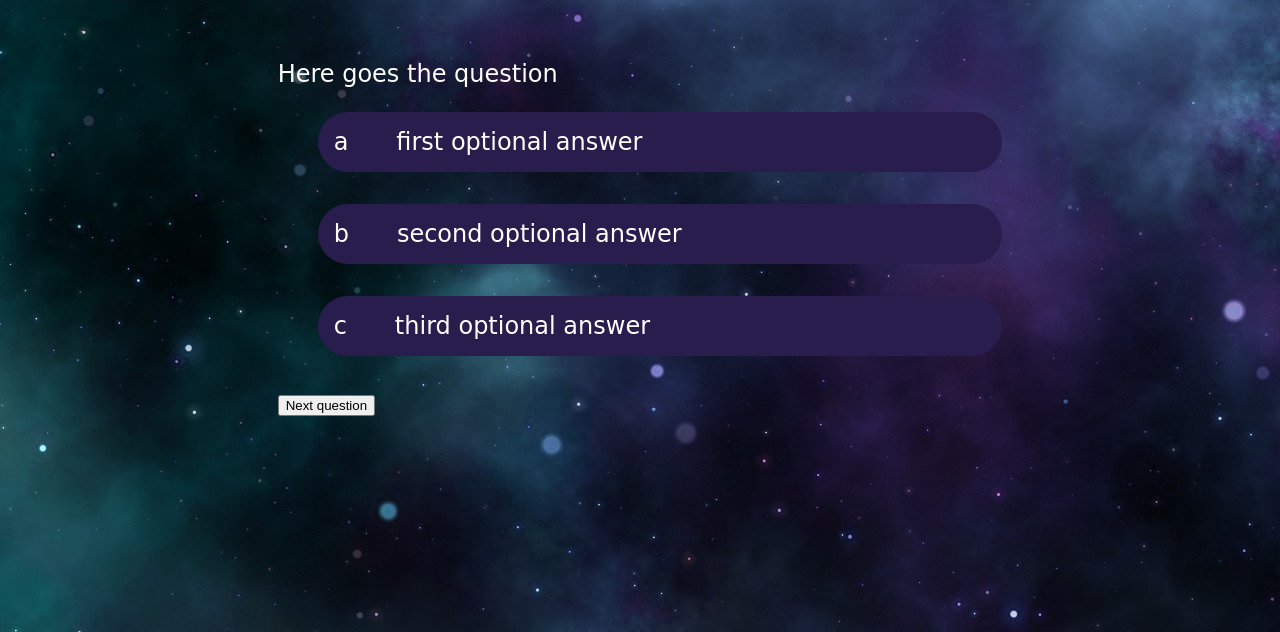
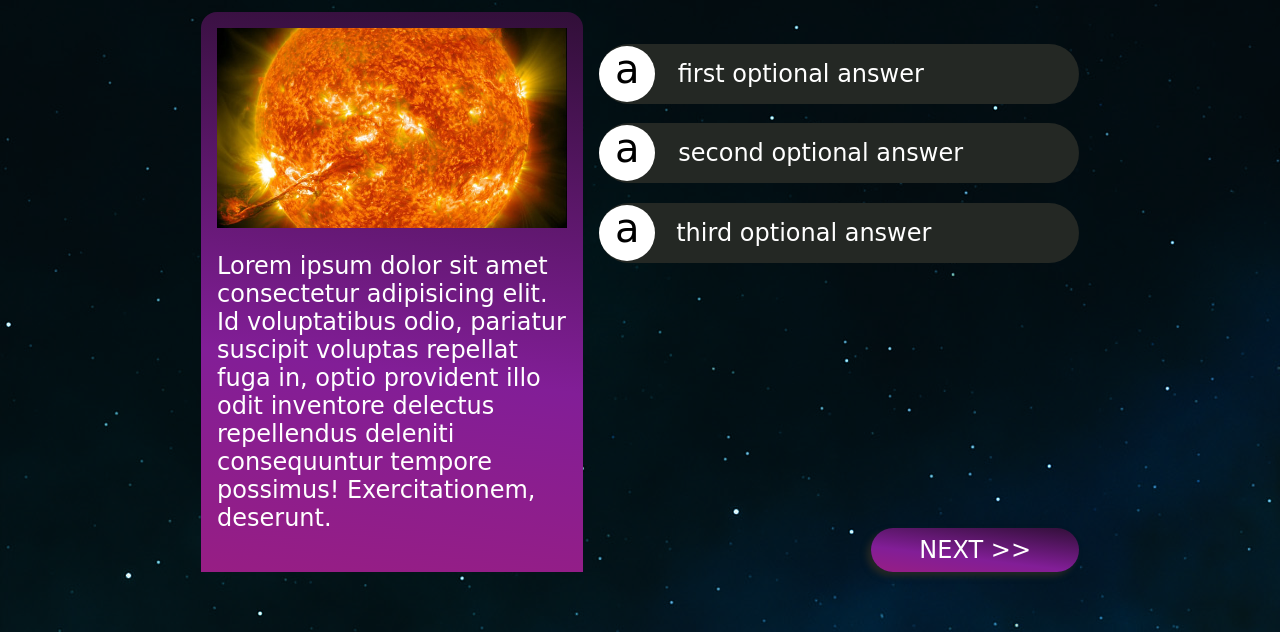
Before and after one commit to Melisa-Zorraindo/solar-system-quiz, a plain HTML site: page index.html in a window 1280 px wide. Shown: the part 168-800 px from the top of the page. Drawn offline with Linux system fonts and the light colour scheme; a web font is replaced by a local one.

Commit message:
finish layout

```diff
--- a/css/styles.css
+++ b/css/styles.css
@@ -3,24 +3,93 @@ body {
   display: flex;
   justify-content: center;
   align-items: center;
-  height: 80vh;
-  background-image: url("/assets/images/cosmos-ga738e90ba_1920.jpg");
+  height: 100vh;
+  background-image: url("/assets/images/background-gb3a5ca660_1920.jpg");
   color: #fff;
   font-family: "Gruppo", cursive;
   font-size: 1.5rem;
 }
 
+h1 {
+  text-align: center;
+}
+
+.main-content {
+  display: flex;
+  flex-wrap: wrap;
+}
+
+.img-container {
+  height: 200px;
+  width: 350px;
+}
+
+img {
+  display: block;
+  width: 100%;
+  height: inherit;
+  object-fit: cover;
+}
+
+.question-box {
+  background: linear-gradient(187deg, #310f38 0%, #821e97 63%, #971e84 100%);
+  padding: 1rem;
+  border-top-left-radius: 1rem;
+  border-top-right-radius: 1rem;
+}
+
+.question-box p {
+  max-width: 350px;
+}
+
+.options-container {
+  display: flex;
+  flex-direction: column;
+  justify-content: space-between;
+  margin-top: 2rem;
+}
+
+ul {
+  margin-bottom: 0px;
+  margin-top: 0px;
+  padding-left: 1rem;
+}
+
 li {
   list-style-type: none;
+  width: 30rem;
 }
 
 li label {
   display: flex;
   align-items: baseline;
-  background-color: #281d4c;
+  background-color: #242824;
   border-radius: 2rem;
-  margin-bottom: 2rem;
+  margin-bottom: 1.2rem;
   padding-left: 1rem;
+  position: relative;
+}
+
+li label::before {
+  content: " ";
+  height: 3.5rem;
+  width: 3.5rem;
+  background-color: #fff;
+  border-radius: 2rem;
+  position: absolute;
+  left: 0;
+  top: 50%;
+  transform: translateY(-50%);
+}
+
+li label::after {
+  content: "a";
+  color: #000;
+  position: absolute;
+  left: 1rem;
+  top: 50%;
+  transform: translateY(-60%);
+  font-size: 2.5rem;
 }
 
 li label p {
@@ -32,3 +101,34 @@ li label p {
 input[type="radio"] {
   display: none;
 }
+
+.btn-container {
+  text-align: right;
+}
+
+button {
+  font: 1.5rem "Gruppo", cursive;
+  padding: 0.5rem 3rem;
+  background: linear-gradient(187deg, #310f38 0%, #821e97 63%, #971e84 100%);
+  color: #fff;
+  cursor: pointer;
+  transition: all 0.5s ease-in-out;
+  border: none;
+  border-radius: 1.5rem;
+  box-shadow: -0.25rem 0.25rem 0.4rem #242824;
+}
+
+button:hover {
+  animation: rotation 0.5s linear;
+}
+
+@keyframes rotation {
+  50% {
+    transform: rotateY(90deg);
+    box-shadow: none;
+  }
+
+  100% {
+    transform: rotateY(0);
+  }
+}
--- a/index.html
+++ b/index.html
@@ -16,8 +16,22 @@
   <body>
     <main>
       <h1>Choose the correct answer</h1>
-      <img src="" alt="" />
-      <p>Here goes the question</p>
+      <div class="main-content">
+        <div class="question-box">
+          <div class="img-container">
+            <img
+              src="/assets/images/nasa-JHyiw_dpALk-sun.jpg"
+              alt="close up of the sun"
+            />
+          </div>
+          <p>
+            Lorem ipsum dolor sit amet consectetur adipisicing elit. Id
+            voluptatibus odio, pariatur suscipit voluptas repellat fuga in,
+            optio provident illo odit inventore delectus repellendus deleniti
+            consequuntur tempore possimus! Exercitationem, deserunt.
+          </p>
+        </div>
+        <div class="options-container">
           <ul>
             <li>
               <input type="radio" name="answer" id="option-one" />
@@ -41,7 +55,11 @@
               >
             </li>
           </ul>
-      <button>Next question</button>
+          <div class="btn-container">
+            <button>NEXT >></button>
+          </div>
+        </div>
+      </div>
     </main>
   </body>
 </html>
```
Also changed, not shown: assets/images/background-gb3a5ca660_1920.jpg (added), assets/images/bryan-goff-ULo-nXncq0I-moon.jpg (added), assets/images/cosmos-ga738e90ba_1920.jpg (deleted), assets/images/cosmos-ga738e90ba_1920_1.jpg (deleted), assets/images/nasa--5V6VZxSQRo-pluto.jpg (added), assets/images/nasa-0DjOJ6Q8wUs-jupiter.jpg (added), assets/images/nasa-2W-QWAC0mzI-saturn.jpg (added), assets/images/nasa-71W3CWeZF7A-mercury.jpg (added), assets/images/nasa-88BMUbQHGlQ-venus.jpg (added), assets/images/nasa-JHyiw_dpALk-sun.jpg (added), assets/images/nasa-Li41RApUAQA-uranus.jpg (added), assets/images/nasa-N3BQHYOVq5E-mars.jpg (added), assets/images/nasa-OVO8nK-7Rfs-star-cluster.jpg (added), assets/images/nasa-ScBkW9AKgcA-neptune.jpg (added), 2 more files. Lines whose indentation alone changed are shown as unchanged.
